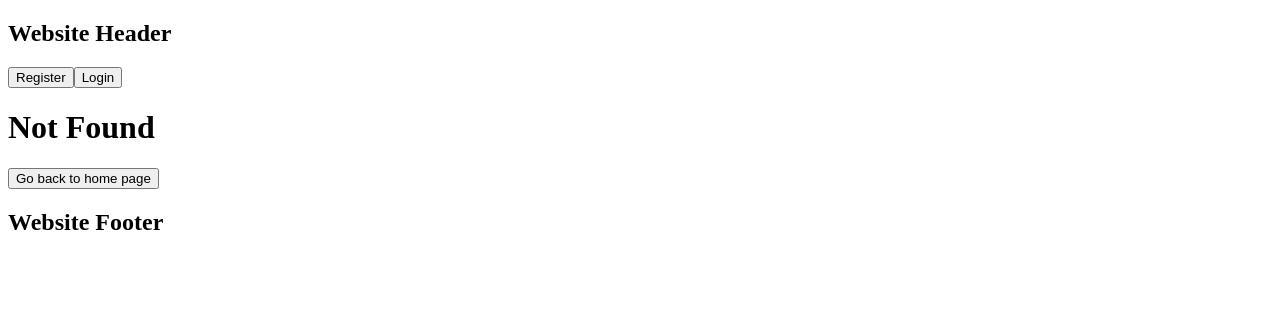
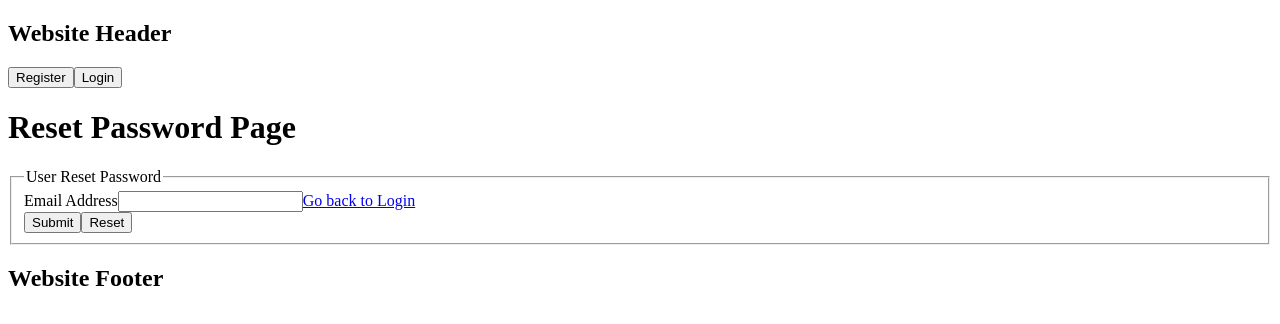
Before and after one commit to nathanEvrardDaCunha/quickTasks_front, a React (Vite) app: page /reset-password in a window 1280 px wide. Before the commit this address had no page. Shown: the top 324 px of the page. Built offline with nearby package versions, Linux system fonts and the light colour scheme.

Commit message:
feat(auth): implement reset password feature

```diff
--- a/src/App.tsx
+++ b/src/App.tsx
@@ -6,6 +6,7 @@ import Register from './features/register/Register';
 import Today from './features/today/Today';
 import { NotFound } from './pages/NotFound';
 import { ProtectedRoute } from './components/ProtectedRoute';
+import ResetPassword from './features/reset-password/ResetPassword';
 
 const queryClient = new QueryClient();
 
@@ -13,6 +14,7 @@ const router = createBrowserRouter([
     { path: '/', element: <Home /> },
     { path: '/login', element: <Login /> },
     { path: '/register', element: <Register /> },
+    { path: '/reset-password', element: <ResetPassword /> },
     {
         path: '/today',
         element: (
--- a/src/features/login/components/LoginForm.tsx
+++ b/src/features/login/components/LoginForm.tsx
@@ -1,6 +1,7 @@
 import type { UseMutationResult } from '@tanstack/react-query';
 import type { ChangeEvent } from 'react';
 import type { LoginError, LoginSuccess } from '../types/loginType';
+import { Link } from 'react-router-dom';
 
 interface LoginFormProps {
     handleAction: () => void;
@@ -46,12 +47,16 @@ export default function LoginForm({
                         onChange={handleOnChange}
                     />
 
+                    <Link to={'/reset-password'}>Reset Password</Link>
+
+                    <div>
                         <button type="submit" disabled={mutation.isPending}>
                             {mutation.isPending ? 'Submitting...' : 'Submit'}
                         </button>
                         <button type="button" onClick={handleReset}>
                             Reset
                         </button>
+                    </div>
                 </fieldset>
             </form>
         </>
--- /dev/null
+++ b/src/features/reset-password/ResetPassword.tsx
@@ -0,0 +1,117 @@
+import { useState, type ChangeEvent } from 'react';
+import { Footer } from '../../layouts/Footer';
+import { Header } from '../../layouts/Header';
+import { useMutation } from '@tanstack/react-query';
+import type {
+    ResetPasswordError,
+    ResetPasswordSuccess,
+    ResetPasswordType,
+} from './typeResetPassword';
+import { Link } from 'react-router-dom';
+
+export default function ResetPassword() {
+    const [userFormData, setUserFormData] = useState<ResetPasswordType>({
+        email: '',
+    });
+
+    const mutation = useMutation({
+        mutationKey: ['resetPassword'],
+        mutationFn: async (email: ResetPasswordType) => {
+            const response = await fetch(
+                `http://localhost:5003/api/auth/reset-password`,
+                {
+                    method: 'POST',
+                    headers: {
+                        'Content-Type': 'application/json',
+                    },
+                    body: JSON.stringify(email),
+                    credentials: 'include',
+                }
+            );
+
+            if (!response.ok) {
+                const errorData: ResetPasswordError = await response.json();
+                throw new Error(
+                    errorData.cause || errorData.name || 'Failed to create task'
+                );
+            }
+
+            return (await response.json()) as ResetPasswordSuccess;
+        },
+        onError: (error: ResetPasswordError) => {
+            console.error(`${error.name}: ${error.cause}`);
+        },
+        onSuccess(data: ResetPasswordSuccess) {
+            console.log(data.message);
+        },
+    });
+
+    function handleAction() {
+        const user: ResetPasswordType = {
+            email: userFormData.email.trim(),
+        };
+
+        if (!user.email) {
+            throw new Error(
+                'All fields are required and cannot be empty or just whitespace'
+            );
+        }
+
+        mutation.mutate(user);
+    }
+
+    function handleOnChange(event: ChangeEvent<HTMLInputElement>) {
+        const { name, value } = event.target;
+        setUserFormData((previous) => ({
+            ...previous,
+            [name]: value,
+        }));
+    }
+
+    function handleReset() {
+        setUserFormData({
+            email: '',
+        });
+    }
+
+    return (
+        <>
+            <Header />
+
+            <main>
+                <h1>Reset Password Page</h1>
+
+                <form action={handleAction}>
+                    <fieldset>
+                        <legend>User Reset Password</legend>
+
+                        <label htmlFor="email">Email Address</label>
+                        <input
+                            type="email"
+                            name="email"
+                            id="email"
+                            required={true}
+                            value={userFormData.email}
+                            onChange={handleOnChange}
+                        />
+
+                        <Link to={'/login'}>Go back to Login</Link>
+
+                        <div>
+                            <button type="submit" disabled={mutation.isPending}>
+                                {mutation.isPending
+                                    ? 'Submitting...'
+                                    : 'Submit'}
+                            </button>
+                            <button type="button" onClick={handleReset}>
+                                Reset
+                            </button>
+                        </div>
+                    </fieldset>
+                </form>
+            </main>
+
+            <Footer />
+        </>
+    );
+}
--- /dev/null
+++ b/src/features/reset-password/typeResetPassword.tsx
@@ -0,0 +1,12 @@
+import type { ResponseError, ResponseSuccess } from '../../types/responseTypes';
+
+// eslint-disable-next-line @typescript-eslint/no-empty-object-type
+export interface ResetPasswordError extends ResponseError {}
+
+export interface ResetPasswordSuccess extends ResponseSuccess {
+    data: null;
+}
+
+export type ResetPasswordType = {
+    email: string;
+};
```
Lines whose indentation alone changed are shown as unchanged.
